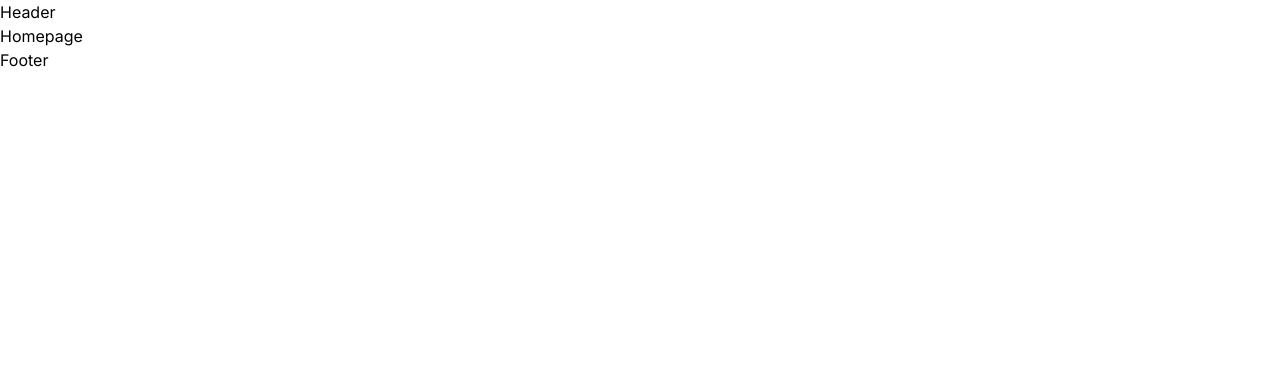
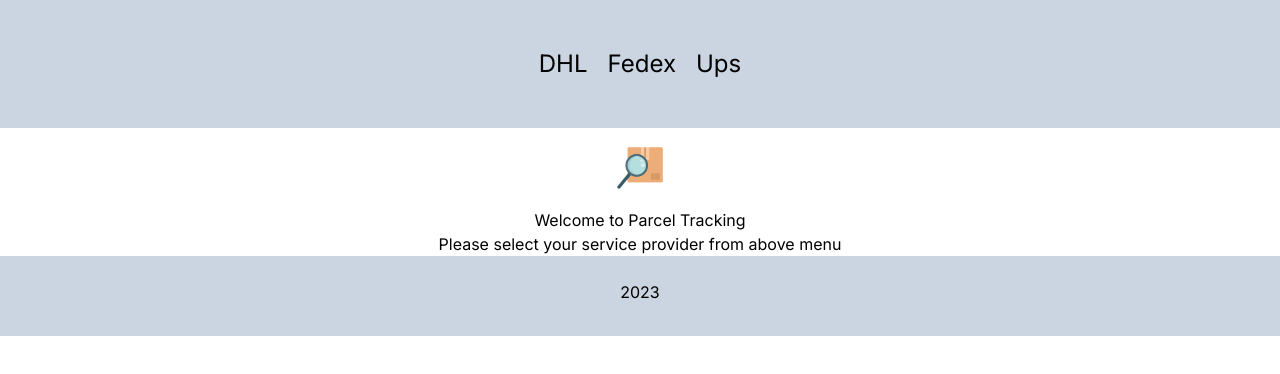
Before and after one commit to abirtasrif/parcel-tracking, a Next.js app: page / in a window 1280 px wide. Shown: the top 374 px of the page. Built offline with nearby package versions, Linux system fonts and the light colour scheme.

Commit message:
added layout

```diff
--- a/app/components/Footer.jsx
+++ b/app/components/Footer.jsx
@@ -1,7 +1,11 @@
 import React from "react";
 
 const Footer = () => {
-  return <div>Footer</div>;
+  return (
+    <div className="bg-slate-300 h-20">
+      <p className="text-center py-6">{new Date().getFullYear()}</p>
+    </div>
+  );
 };
 
 export default Footer;
--- a/app/components/Header.jsx
+++ b/app/components/Header.jsx
@@ -1,7 +1,14 @@
 import React from "react";
+import Link from "next/link";
 
 const Header = () => {
-  return <div>Header</div>;
+  return (
+    <div className="flex gap-5 h-32 bg-slate-300 items-center justify-center text-2xl">
+      <Link href="/dhl">DHL</Link>
+      <Link href="/fedex">Fedex</Link>
+      <Link href="/ups">Ups</Link>
+    </div>
+  );
 };
 
 export default Header;
--- /dev/null
+++ b/app/dhl/page.jsx
@@ -0,0 +1,11 @@
+import React from "react";
+
+const Dhl = () => {
+  return (
+    <div>
+      <p>Test Dhl</p>
+    </div>
+  );
+};
+
+export default Dhl;
--- /dev/null
+++ b/app/fedex/page.jsx
@@ -0,0 +1,7 @@
+import React from "react";
+
+const Fedex = () => {
+  return <div>Fedex</div>;
+};
+
+export default Fedex;
--- a/app/page.js
+++ b/app/page.js
@@ -1,7 +1,14 @@
 import React from "react";
+import Image from "next/image";
 
 const Homepage = () => {
-  return <main>Homepage</main>;
+  return (
+    <div className="flex flex-col items-center">
+      <Image src="/image.png" alt="parcel" width="80" height="80" />
+      <h1>Welcome to Parcel Tracking</h1>
+      <p>Please select your service provider from above menu </p>
+    </div>
+  );
 };
 
 export default Homepage;
--- /dev/null
+++ b/app/ups/page.jsx
@@ -0,0 +1,7 @@
+import React from "react";
+
+const Ups = () => {
+  return <div>Ups</div>;
+};
+
+export default Ups;
```
Also changed, not shown: public/image.png (added).
